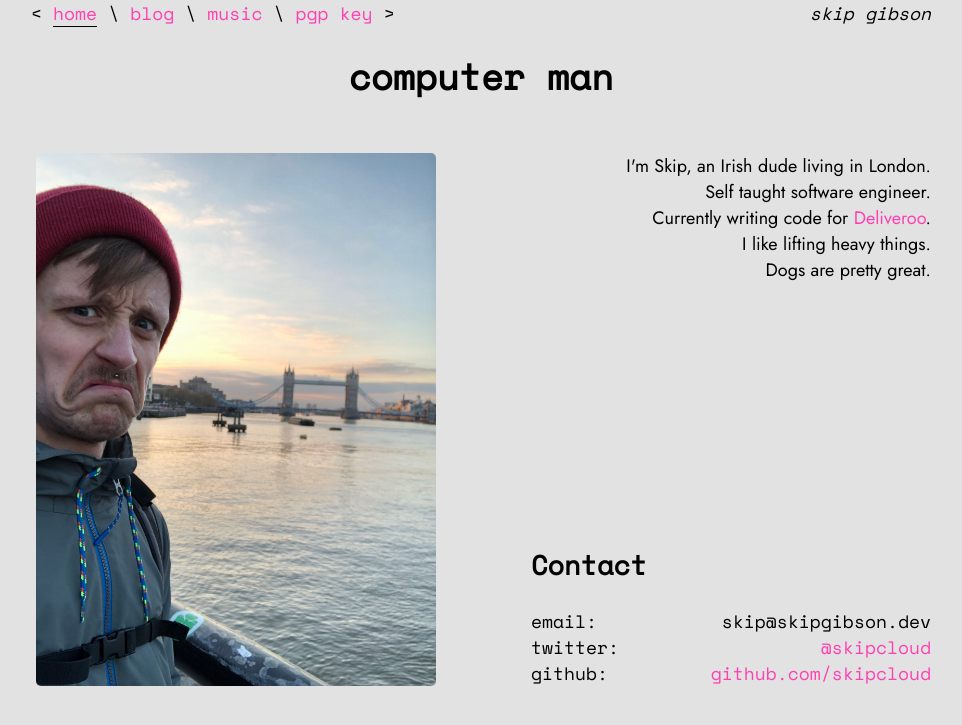
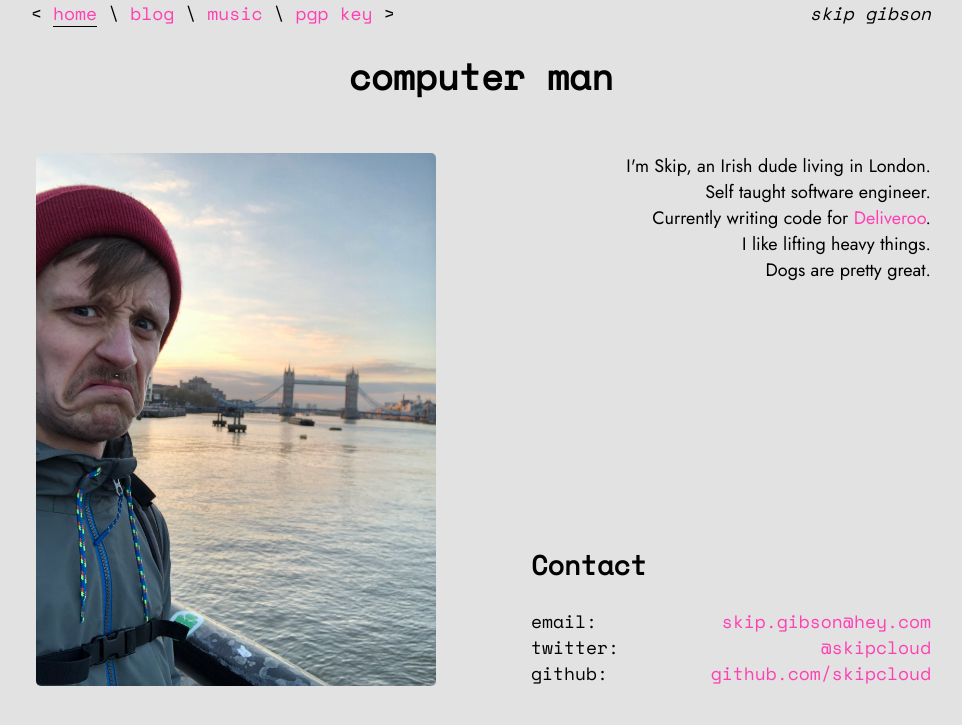
Before and after one commit to skipcloud/skipcloud.github.io, a Jekyll site: the page built from index.html, in a window 1280 px wide. Shown: the top 725 px of the page, without its empty margins (159-1121 px from the left). Built offline with Jekyll 4.4.1, drawn with Linux system fonts in a browser that asks for light colours.

Commit message:
update email

```diff
--- a/_config.yml
+++ b/_config.yml
@@ -19,7 +19,7 @@
 # in the templates via {{ site.myvariable }}.
 
 title: Skip Gibson
-email: skip@skipgibson.dev
+email: skip.gibson@hey.com
 description: >- # this means to ignore newlines until "baseurl:"
   Skip Gibson, software engineer, London
 baseurl: "" # the subpath of your site, e.g. /blog
--- a/_includes/contact.html
+++ b/_includes/contact.html
@@ -1,6 +1,6 @@
 <div id="contact" class="monofont">
   <h2>Contact</h2>
-  email: <span class="contact-info">{{ site.email }}</span><br />
+  email: <span class="contact-info"><a href="mailto://{{ site.email }}">{{ site.email }}</a></span><br />
   twitter: <span class="contact-info"><a href="http://www.twitter.com/skipcloud">@{{ site.twitter_username }}</a></span><br />
   github: <span class="contact-info"><a href="http://www.github.com/skipcloud">github.com/{{ site.github_username }}</a></span>
 </div>
```
